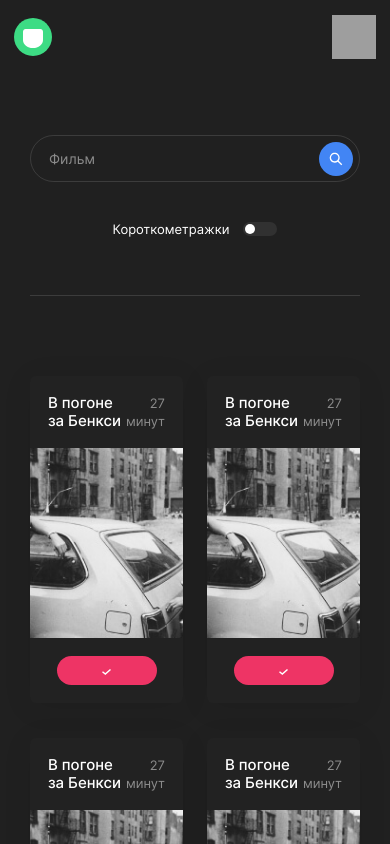
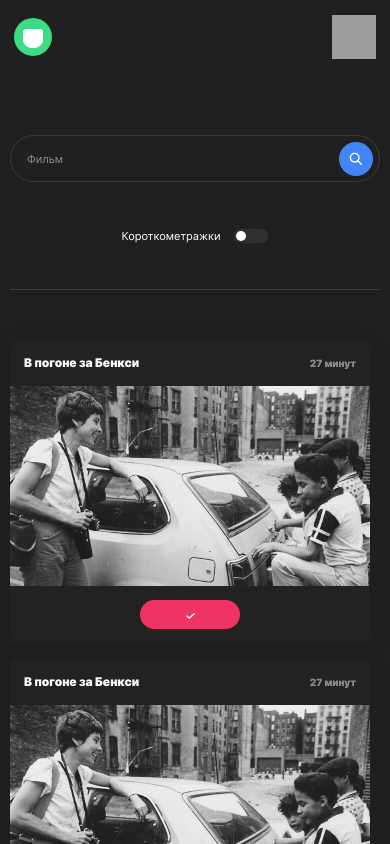
Before and after one commit to hideto13/movies-explorer-frontend, a React (Create React App) app: page /movies in a window 390 px wide. Shown: the top 844 px of the page. Built offline with nearby package versions, Linux system fonts and the light colour scheme; grey boxes are pictures that could not be loaded.

Commit message:
Movies mobile design

```diff
--- a/src/components/Movies/Movies.css
+++ b/src/components/Movies/Movies.css
@@ -22,3 +22,19 @@
   color: white;
   cursor: pointer;
 }
+
+@media (max-width: 1023px) {
+  .more {
+    padding-top: 70px;
+  }
+}
+
+@media (max-width: 767px) {
+  .more {
+    padding: 50px 10px 80px;
+  }
+  .more__button {
+    padding: 11px 20px 9px;
+    min-width: 240px;
+  }
+}
--- a/src/components/MoviesCard/MoviesCard.css
+++ b/src/components/MoviesCard/MoviesCard.css
@@ -78,3 +78,25 @@
     min-height: 190px;
   }
 }
+
+@media (max-width: 767px) {
+  .card__img {
+    min-height: 168px;
+  }
+  .card__header {
+    padding: 14px;
+  }
+  .card__name {
+    font-size: 12px;
+    line-height: 18px;
+    font-weight: 700;
+  }
+  .card__time {
+    font-size: 10px;
+    line-height: 18px;
+    font-weight: 700;
+  }
+  .card__footer {
+    padding: 14px;
+  }
+}
--- a/src/components/MoviesCardList/MoviesCardList.css
+++ b/src/components/MoviesCardList/MoviesCardList.css
@@ -19,3 +19,11 @@
     row-gap: 35px;
   }
 }
+
+@media (max-width: 767px) {
+  .movies__list {
+    grid-template-columns: repeat(1, minmax(min-content, 360px));
+    row-gap: 16px;
+    padding: 40px 10px 10px;
+  }
+}
--- a/src/components/SearchForm/SearchForm.css
+++ b/src/components/SearchForm/SearchForm.css
@@ -106,3 +106,22 @@
     padding: 13.5px 18px;
   }
 }
+
+@media (max-width: 767px) {
+  .search {
+    padding: 0 10px;
+  }
+  .search__form {
+    gap: 45px;
+    padding-bottom: 44px;
+  }
+  .search__input {
+    padding: 13.5px 16px;
+    font-size: 11px;
+    line-height: 18px;
+  }
+  .search__checkbox {
+    font-size: 11px;
+    line-height: 18px;
+  }
+}
```
